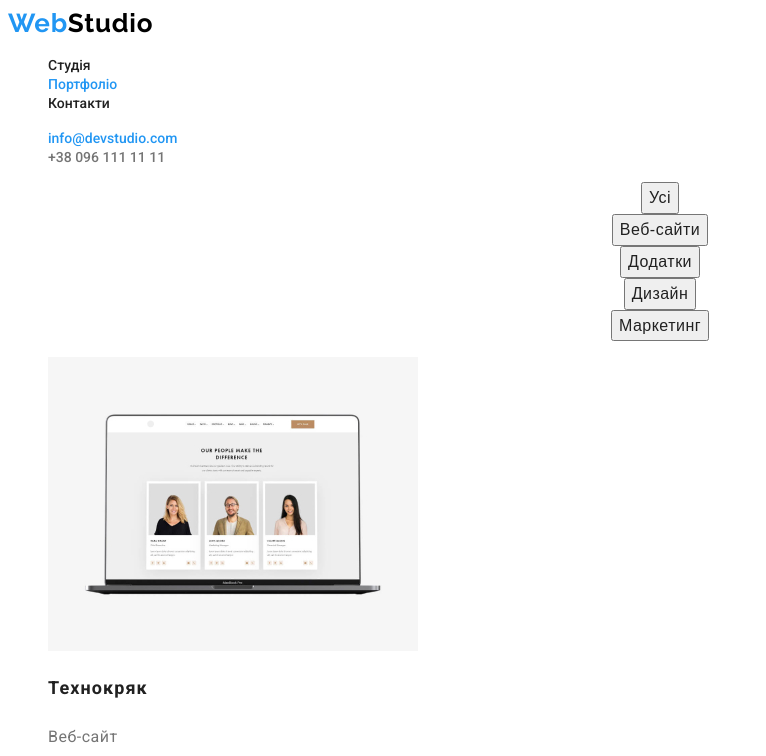
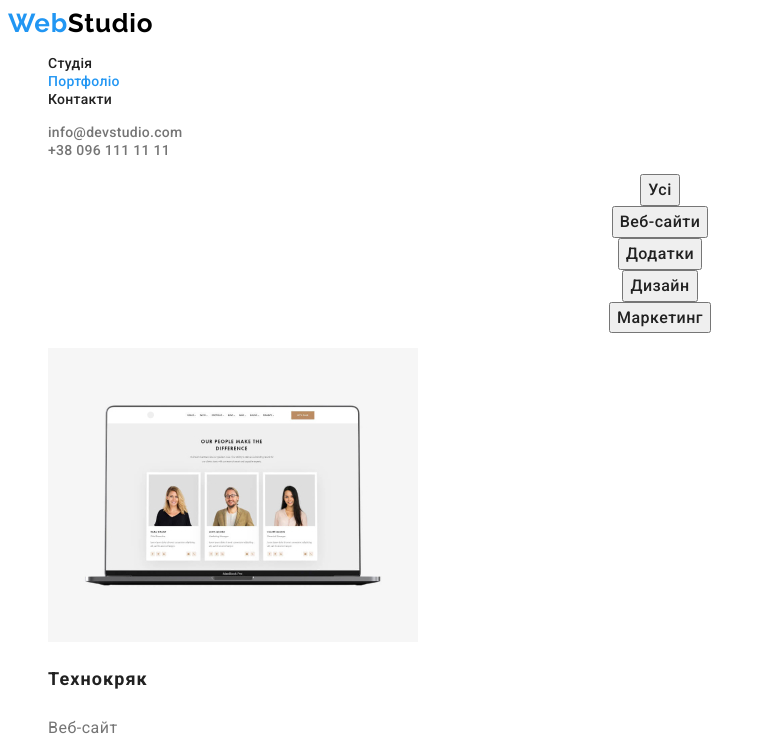
Before and after one commit to MartaSheterliak/goit-markup-hw-02, a plain HTML site: page portfolio.html in a window 1280 px wide. Shown: the top 756 px of the page, without its empty margins (0-766 px from the left). Drawn offline with Linux system fonts and the light colour scheme.

Commit message:
Домашня робота 2 дороблена

```diff
--- a/CSS/style.css
+++ b/CSS/style.css
@@ -5,10 +5,13 @@
     --top-ht: 1.14;
     --top-footer-text: rgba(255, 255, 255, 0.6);
     --footer-text-color: #FFFFFF;
+    --top-btn-color: #FFFFFF;
 }
 
 body {
 font-family: "Roboto", sans-serif;
+font-size: 15px;
+color: var(--top-title-color);
 }
 
 .list {
@@ -44,7 +47,7 @@ font-family: "Roboto", sans-serif;
     font-size: 26px;
     line-height: 1.19;
     letter-spacing: 0.03em;
-    color: var(--top-adress-color)
+    color: var(--top-adress-color);
 }
 
 .header-color-text {
@@ -55,36 +58,27 @@ font-family: "Roboto", sans-serif;
 .header-link {
     font-weight: 500;
     font-size: 14px;
-    line-height: var(--top-ht)
+    line-height: var(--top-ht);
     letter-spacing: 0.02em;
-    color: var(--top-title-color)
+    color: var(--top-title-color);
 }
 
 .header-item .header-link.current {
     color: var(--top-adress-color);
 }
 
-.header-mail {
+.header-contacts {
     font-weight: 500;
     font-size: 14px;
-    line-height: var(--top-ht)
+    line-height: var(--top-ht);
     letter-spacing: 0.02em;
-    color: var(--top-adress-color)
+    color: var(--top-text-color);
 }
 
-.header-tel {
-    font-weight: 500;
-    font-size: 14px;
-    line-height: var(--top-ht)
-    letter-spacing: 0.02em;
-    color: var(--top-text-color)
-
-}
-
-
+.header-contacts:hover,
 .header-link:hover,
 .header-link:focus {
-    color:var(--top-adress-color)
+    color:var(--top-adress-color);
 }
 
 /*----------------HERO-----------------*/
@@ -104,37 +98,37 @@ font-family: "Roboto", sans-serif;
 }
 
 .hero-btn {
-    font-family: 'Raleway';
+    font-family: inherit;
     font-style: normal;
     font-weight: 700;
     font-size: 16px;
     line-height: 1.88;
     letter-spacing: 0.06em;
-    text-transform: uppercase;
-    color: #000000;
+    color: var(--top-btn-color);
+    background-color: var(--top-adress-color);
     cursor: pointer;
 }
 
 .hero-btn:hover,
 .hero-btn:focus {
-    color: #FFFFFF;
-    background-color: var(--top-adress-color)
+    color: var(--top-btn-color);
+    background-color: #188ce8;
 }
 
 .benefits-title {
     font-weight: 700;
     font-size: 14px;
-    line-height: var(--top-ht)
+    line-height: var(--top-ht);
     letter-spacing: 0.03em;
     text-transform: uppercase;
-    color: var(--top-title-color)
+    color: var(--top-title-color);
 }
 
 .benefits-text {
     font-size: 14px;
     line-height: 1.71;
     letter-spacing: 0.03em;
-    color: var(--top-text-color)
+    color: var(--top-text-color);
 }
 
 .activity-title {
@@ -143,7 +137,7 @@ font-family: "Roboto", sans-serif;
     line-height: 1.16;
     text-align: center;
     letter-spacing: 0.03em;
-    color: var(--top-title-color)
+    color: var(--top-title-color);
 }
 
 .team-top-title {
@@ -152,7 +146,7 @@ font-family: "Roboto", sans-serif;
     line-height: 1.16;
     text-align: center;
     letter-spacing: 0.03em;
-    color: var(--top-title-color)
+    color: var(--top-title-color);
 }
 
 .team-title {
@@ -161,7 +155,7 @@ font-family: "Roboto", sans-serif;
     line-height: 1.19;
     text-align: center;
     letter-spacing: 0.03em;
-    color: var(--top-title-color)
+    color: var(--top-title-color);
 }
 
 .team-text {
@@ -169,7 +163,7 @@ font-family: "Roboto", sans-serif;
     line-height: 1.19;
     text-align: center;
     letter-spacing: 0.03em;
-    color: var(--top-text-color)
+    color: var(--top-text-color);
 }
 
 
@@ -187,19 +181,19 @@ font-family: "Roboto", sans-serif;
 }
 
 .footer-address {
-    color: var(--footer-text-color)
+    color: var(--footer-text-color);
 }
 
 .footer-mail {
-    color: var(--top-footer-text)
+    color: var(--top-footer-text);
 }
 
 .footer-tel {
-    color: var(--top-footer-text)
+    color: var(--top-footer-text);
 }
 
 .footer-color-text {
-    color: var(--footer-text-color)
+    color: var(--footer-text-color);
 }
 
 /*--------------Portfolio-------------*/
@@ -212,7 +206,7 @@ font-family: "Roboto", sans-serif;
     line-height: 1.62;
     text-align: center;
     letter-spacing: 0.03em;
-    color: var(--top-title-color)
+    color: var(--top-title-color);
 }
 
 .progects-title {
@@ -220,7 +214,7 @@ font-family: "Roboto", sans-serif;
     font-size: 18px;
     line-height: 2.0;
     letter-spacing: 0.06em;
-    color: var(--top-title-color)
+    color: var(--top-title-color);
 }
 
 .progects-text {
@@ -228,20 +222,21 @@ font-family: "Roboto", sans-serif;
     font-size: 16px;
     line-height: 1.88;
     letter-spacing: 0.03em;
-    color: var(--top-text-color)
+    color: var(--top-text-color);
 }
 
 .progects-hero-btn {
+    font-family: inherit;
     font-weight: 500;
     font-size: 16px;
     line-height: 1.62;
     text-align: center;
     letter-spacing: 0.03em;
-    color: var(--top-title-color)
+    color: var(--top-title-color);
 }
 
 .progects-hero-btn:hover,
 .progects-hero-btn:focus {
-    color: #FFFFFF;
-    background-color: var(--top-adress-color)
+    color: var(--top-btn-color);
+    background-color: var(--top-adress-color);
 }
--- a/portfolio.html
+++ b/portfolio.html
@@ -33,12 +33,12 @@
       </nav>
       <ul class="header-list list">
         <li class="header-item">
-          <a class="header-mail link" href="mailto:info@devstudio.com"
+          <a class="header-contacts link" href="mailto:info@devstudio.com"
             >info@devstudio.com</a
           >
         </li>
         <li class="header-item">
-          <a class="header-tel link" href="tel:+380961111111"
+          <a class="header-contacts link" href="tel:+380961111111"
             >+38 096 111 11 11</a
           >
         </li>
```
Also changed, not shown: index.html (+2 -2 lines).
